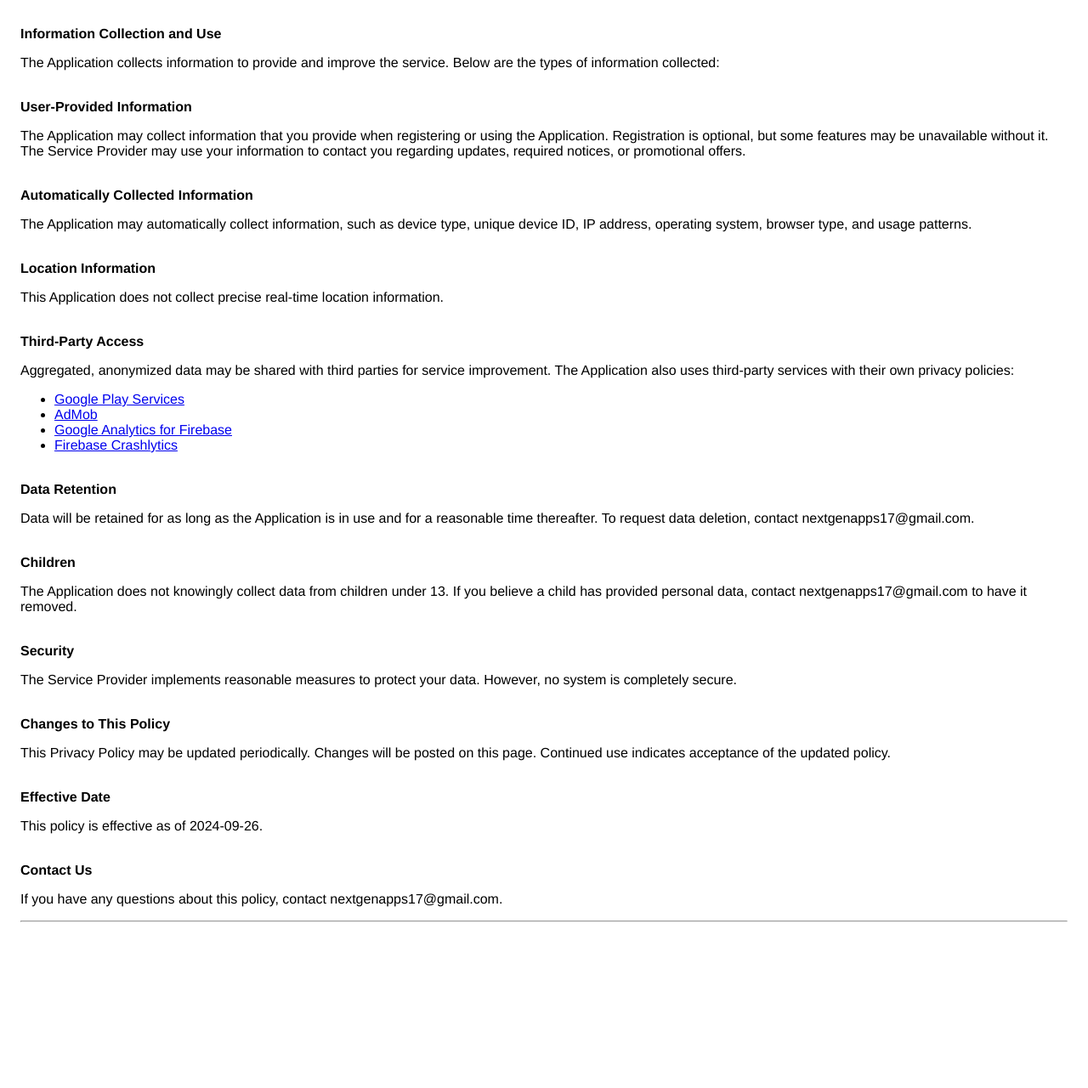
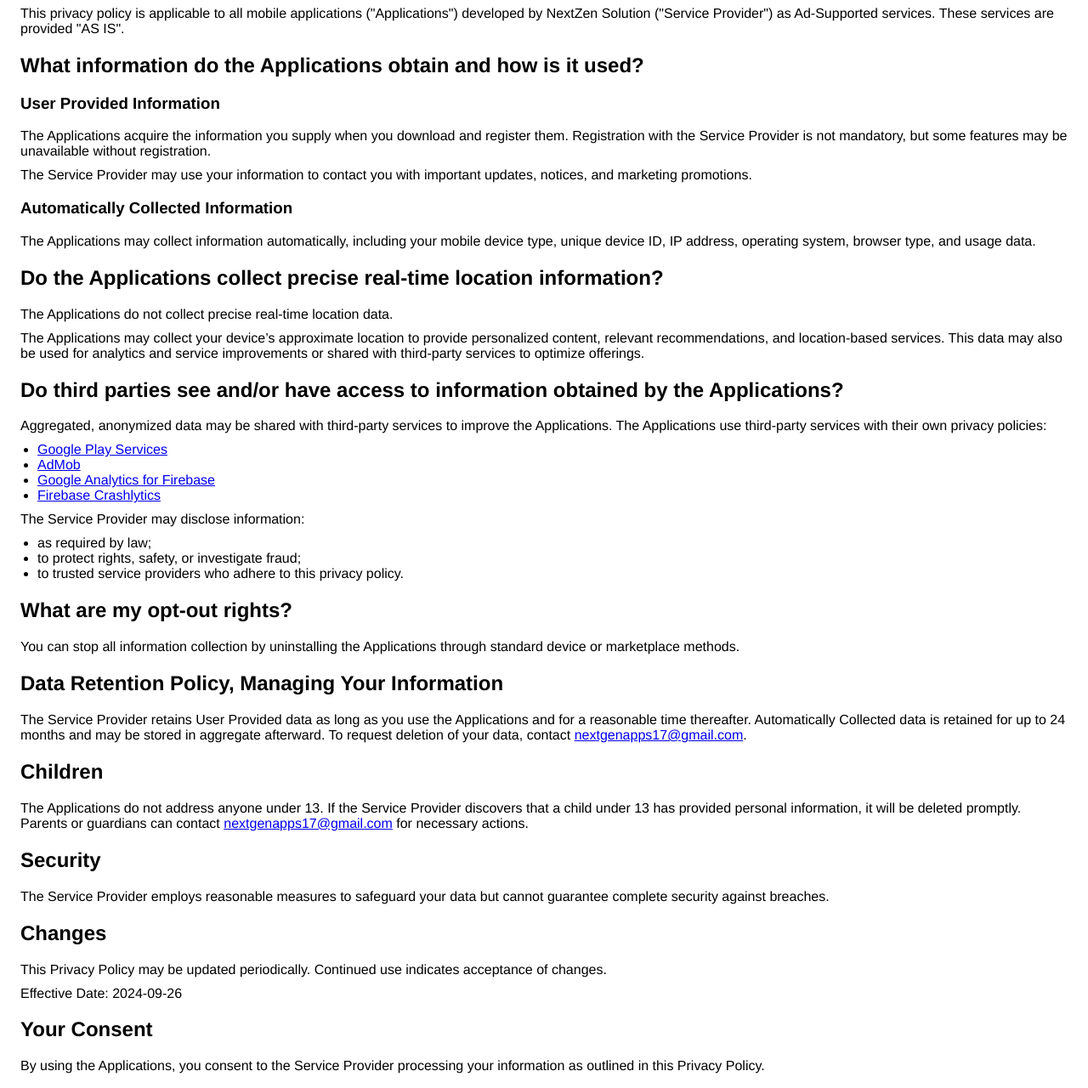
Before and after one commit to hitesh248/Privacy-Policy, a plain HTML site: page index.html in a window 1280 px wide. Shown: the part 97-1377 px from the top of the page at 85% size. Before the commit the page ends 1214 px from the top, so only its background shows below. Drawn offline with Linux system fonts and the light colour scheme.

Commit message:
Update index.html
Common privacy policy for all apps

```diff
--- a/index.html
+++ b/index.html
@@ -1,56 +1,69 @@
 <!DOCTYPE html>
 <html>
 <head>
-  <meta charset='utf-8'>
-  <meta name='viewport' content='width=device-width'>
+  <meta charset="utf-8">
+  <meta name="viewport" content="width=device-width">
   <title>Privacy Policy</title>
   <style>
     body { font-family: 'Helvetica Neue', Helvetica, Arial, sans-serif; padding: 1em; }
+    h1, h2 { font-weight: bold; }
+    ul { margin: 10px 0; padding-left: 20px; }
+    p { margin: 10px 0; }
   </style>
 </head>
 <body>
-  <strong>Privacy Policy</strong>
-  <p>This privacy policy applies to the Status Saver app ("Application"), developed by NextZen Solution ("Service Provider"), offered as an Ad-Supported service. This service is provided "AS IS".</p>
+  <h1>Privacy Policy</h1>
+  <p>This privacy policy is applicable to all mobile applications ("Applications") developed by NextZen Solution ("Service Provider") as Ad-Supported services. These services are provided "AS IS".</p>
 
-  <br><strong>Information Collection and Use</strong>
-  <p>The Application collects information to provide and improve the service. Below are the types of information collected:</p>
+  <h2>What information do the Applications obtain and how is it used?</h2>
 
-  <br><strong>User-Provided Information</strong>
-  <p>The Application may collect information that you provide when registering or using the Application. Registration is optional, but some features may be unavailable without it. The Service Provider may use your information to contact you regarding updates, required notices, or promotional offers.</p>
+  <h3>User Provided Information</h3>
+  <p>The Applications acquire the information you supply when you download and register them. Registration with the Service Provider is not mandatory, but some features may be unavailable without registration.</p>
+  <p>The Service Provider may use your information to contact you with important updates, notices, and marketing promotions.</p>
 
-  <br><strong>Automatically Collected Information</strong>
-  <p>The Application may automatically collect information, such as device type, unique device ID, IP address, operating system, browser type, and usage patterns.</p>
+  <h3>Automatically Collected Information</h3>
+  <p>The Applications may collect information automatically, including your mobile device type, unique device ID, IP address, operating system, browser type, and usage data.</p>
 
-  <br><strong>Location Information</strong>
-  <p>This Application does not collect precise real-time location information.</p>
+  <h2>Do the Applications collect precise real-time location information?</h2>
+  <p>The Applications do not collect precise real-time location data.</p>
+  <p>The Applications may collect your device’s approximate location to provide personalized content, relevant recommendations, and location-based services. This data may also be used for analytics and service improvements or shared with third-party services to optimize offerings.</p>
 
-  <br><strong>Third-Party Access</strong>
-  <p>Aggregated, anonymized data may be shared with third parties for service improvement. The Application also uses third-party services with their own privacy policies:</p>
+  <h2>Do third parties see and/or have access to information obtained by the Applications?</h2>
+  <p>Aggregated, anonymized data may be shared with third-party services to improve the Applications. The Applications use third-party services with their own privacy policies:</p>
   <ul>
-    <li><a href="https://www.google.com/policies/privacy/" target="_blank" rel="noopener noreferrer">Google Play Services</a></li>
-    <li><a href="https://support.google.com/admob/answer/6128543?hl=en" target="_blank" rel="noopener noreferrer">AdMob</a></li>
-    <li><a href="https://firebase.google.com/support/privacy" target="_blank" rel="noopener noreferrer">Google Analytics for Firebase</a></li>
-    <li><a href="https://firebase.google.com/support/privacy/" target="_blank" rel="noopener noreferrer">Firebase Crashlytics</a></li>
+    <li><a href="https://www.google.com/policies/privacy/" target="_blank">Google Play Services</a></li>
+    <li><a href="https://support.google.com/admob/answer/6128543?hl=en" target="_blank">AdMob</a></li>
+    <li><a href="https://firebase.google.com/support/privacy" target="_blank">Google Analytics for Firebase</a></li>
+    <li><a href="https://firebase.google.com/support/privacy/" target="_blank">Firebase Crashlytics</a></li>
   </ul>
 
-  <br><strong>Data Retention</strong>
-  <p>Data will be retained for as long as the Application is in use and for a reasonable time thereafter. To request data deletion, contact nextgenapps17@gmail.com.</p>
+  <p>The Service Provider may disclose information:</p>
+  <ul>
+    <li>as required by law;</li>
+    <li>to protect rights, safety, or investigate fraud;</li>
+    <li>to trusted service providers who adhere to this privacy policy.</li>
+  </ul>
 
-  <br><strong>Children</strong>
-  <p>The Application does not knowingly collect data from children under 13. If you believe a child has provided personal data, contact nextgenapps17@gmail.com to have it removed.</p>
+  <h2>What are my opt-out rights?</h2>
+  <p>You can stop all information collection by uninstalling the Applications through standard device or marketplace methods.</p>
 
-  <br><strong>Security</strong>
-  <p>The Service Provider implements reasonable measures to protect your data. However, no system is completely secure.</p>
+  <h2>Data Retention Policy, Managing Your Information</h2>
+  <p>The Service Provider retains User Provided data as long as you use the Applications and for a reasonable time thereafter. Automatically Collected data is retained for up to 24 months and may be stored in aggregate afterward. To request deletion of your data, contact <a href="mailto:nextgenapps17@gmail.com">nextgenapps17@gmail.com</a>.</p>
 
-  <br><strong>Changes to This Policy</strong>
-  <p>This Privacy Policy may be updated periodically. Changes will be posted on this page. Continued use indicates acceptance of the updated policy.</p>
+  <h2>Children</h2>
+  <p>The Applications do not address anyone under 13. If the Service Provider discovers that a child under 13 has provided personal information, it will be deleted promptly. Parents or guardians can contact <a href="mailto:nextgenapps17@gmail.com">nextgenapps17@gmail.com</a> for necessary actions.</p>
 
-  <br><strong>Effective Date</strong>
-  <p>This policy is effective as of 2024-09-26.</p>
+  <h2>Security</h2>
+  <p>The Service Provider employs reasonable measures to safeguard your data but cannot guarantee complete security against breaches.</p>
 
-  <br><strong>Contact Us</strong>
-  <p>If you have any questions about this policy, contact nextgenapps17@gmail.com.</p>
+  <h2>Changes</h2>
+  <p>This Privacy Policy may be updated periodically. Continued use indicates acceptance of changes.</p>
+  <p>Effective Date: 2024-09-26</p>
 
-  <hr>
+  <h2>Your Consent</h2>
+  <p>By using the Applications, you consent to the Service Provider processing your information as outlined in this Privacy Policy.</p>
+
+  <h2>Contact us</h2>
+  <p>If you have questions about this policy, contact <a href="mailto:nextgenapps17@gmail.com">nextgenapps17@gmail.com</a>.</p>
 </body>
 </html>
```
